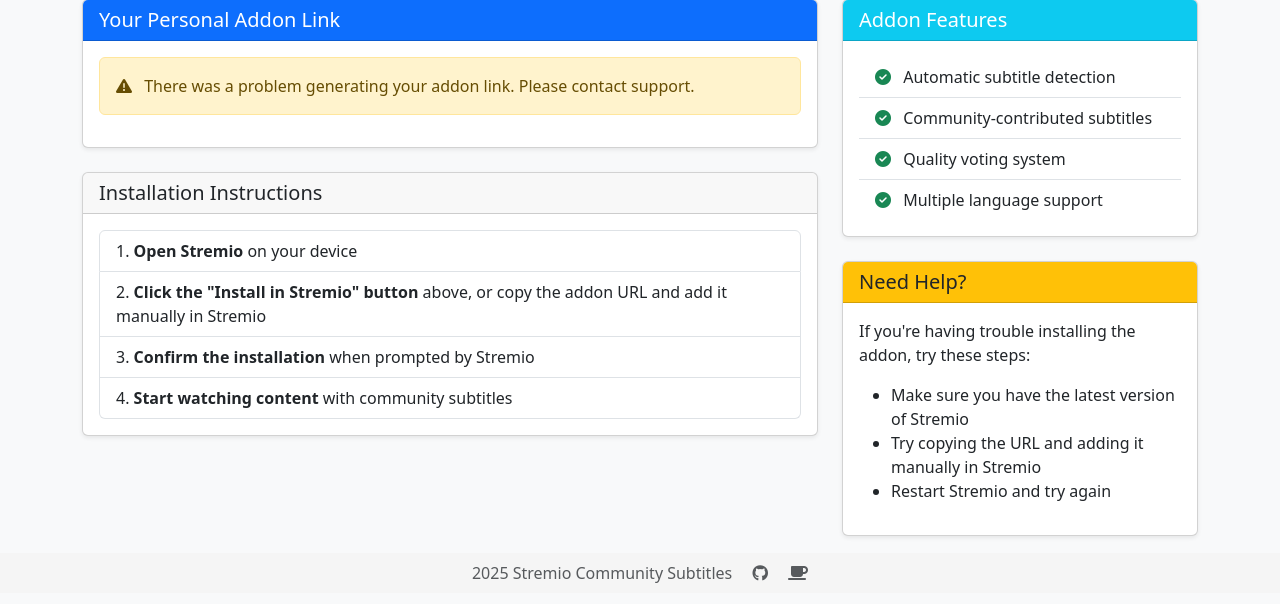
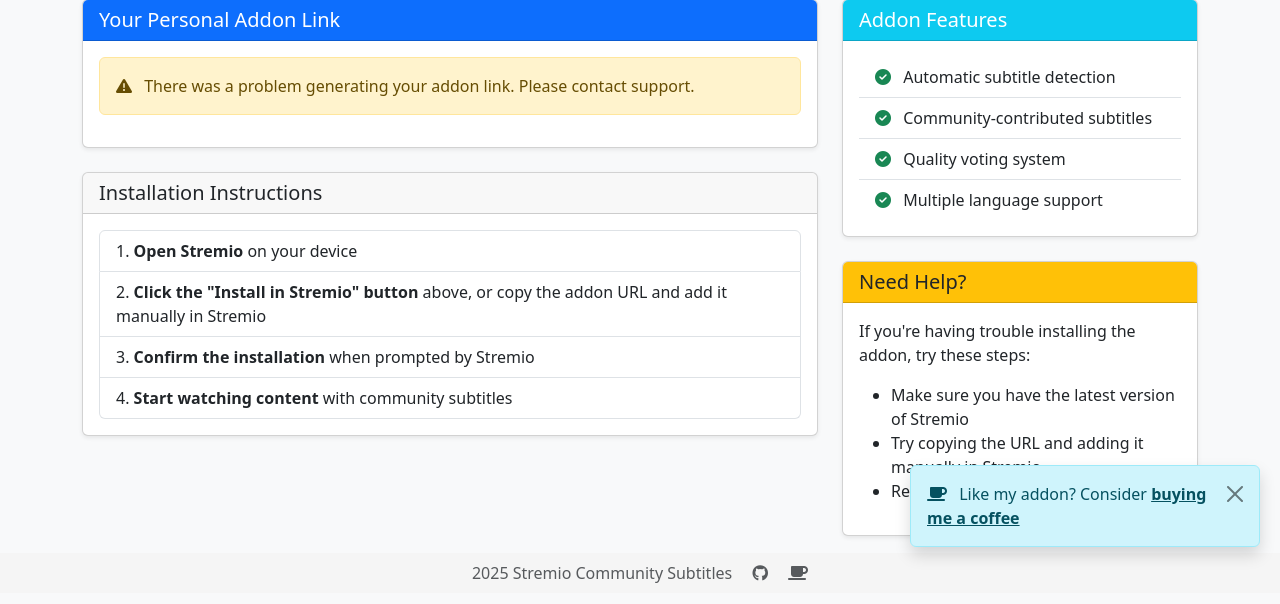
Before and after one commit to skoruppa/stremio-community-subtitles, a Flask app: page /configure in a window 1280 px wide. Shown: the part 207-811 px from the top of the page. Run offline with Flask 3, Linux system fonts and the light colour scheme; the visitor is signed in with stand-in values (Sample User, id 1); some libraries are stand-ins or nearby versions.

Commit message:
Buy me a coffee ;)

```diff
--- a/app/lib/provider_async.py
+++ b/app/lib/provider_async.py
@@ -1,6 +1,7 @@
 """Asynchronous provider search utilities"""
 from flask import current_app
 import gc
+from concurrent.futures import ThreadPoolExecutor, as_completed
 
 try:
     from gevent import spawn, joinall, Timeout
@@ -8,7 +9,6 @@ try:
     GEVENT_AVAILABLE = True
 except ImportError:
     GEVENT_AVAILABLE = False
-    from concurrent.futures import ThreadPoolExecutor, as_completed
 
 
 def search_providers_parallel(user, active_providers, search_params, timeout=10):
--- a/templates/base.html
+++ b/templates/base.html
@@ -74,6 +74,13 @@
         </div>
     </nav>
 
+    <!-- Coffee Banner (Floating) -->
+    <div id="coffeeBanner" class="alert alert-info alert-dismissible fade show shadow" role="alert" style="display: none; position: fixed; bottom: 30px; right: 20px; z-index: 1050; max-width: 350px;">
+        <i class="fa-solid fa-mug-saucer me-2"></i>
+        Like my addon? Consider <a href="https://buycoffee.to/skoruppa" target="_blank" class="alert-link">buying me a coffee</a>
+        <button type="button" class="btn-close" data-bs-dismiss="alert" aria-label="Close" onclick="dismissCoffeeBanner()"></button>
+    </div>
+
     <!-- Main Content -->
     <main class="container">
         <!-- Flash Messages as Toasts -->
@@ -117,8 +124,18 @@
 
     {% block scripts %}
     <script>
+        // Coffee banner management
+        function dismissCoffeeBanner() {
+            localStorage.setItem('coffeeBannerDismissed', 'true');
+        }
+
         // Initialize tooltips
         document.addEventListener('DOMContentLoaded', function() {
+            // Show coffee banner if not dismissed
+            if (!localStorage.getItem('coffeeBannerDismissed')) {
+                document.getElementById('coffeeBanner').style.display = 'block';
+            }
+
             var tooltipTriggerList = [].slice.call(document.querySelectorAll('[data-bs-toggle="tooltip"]'));
             var tooltipList = tooltipTriggerList.map(function(tooltipTriggerEl) {
                 return new bootstrap.Tooltip(tooltipTriggerEl);
--- a/templates/main/configure.html
+++ b/templates/main/configure.html
@@ -116,6 +116,7 @@
 {% endblock %}
 
 {% block scripts %}
+{{ super() }}
 <script>
 function copyToClipboard(elementId) {
     const element = document.getElementById(elementId);
```
